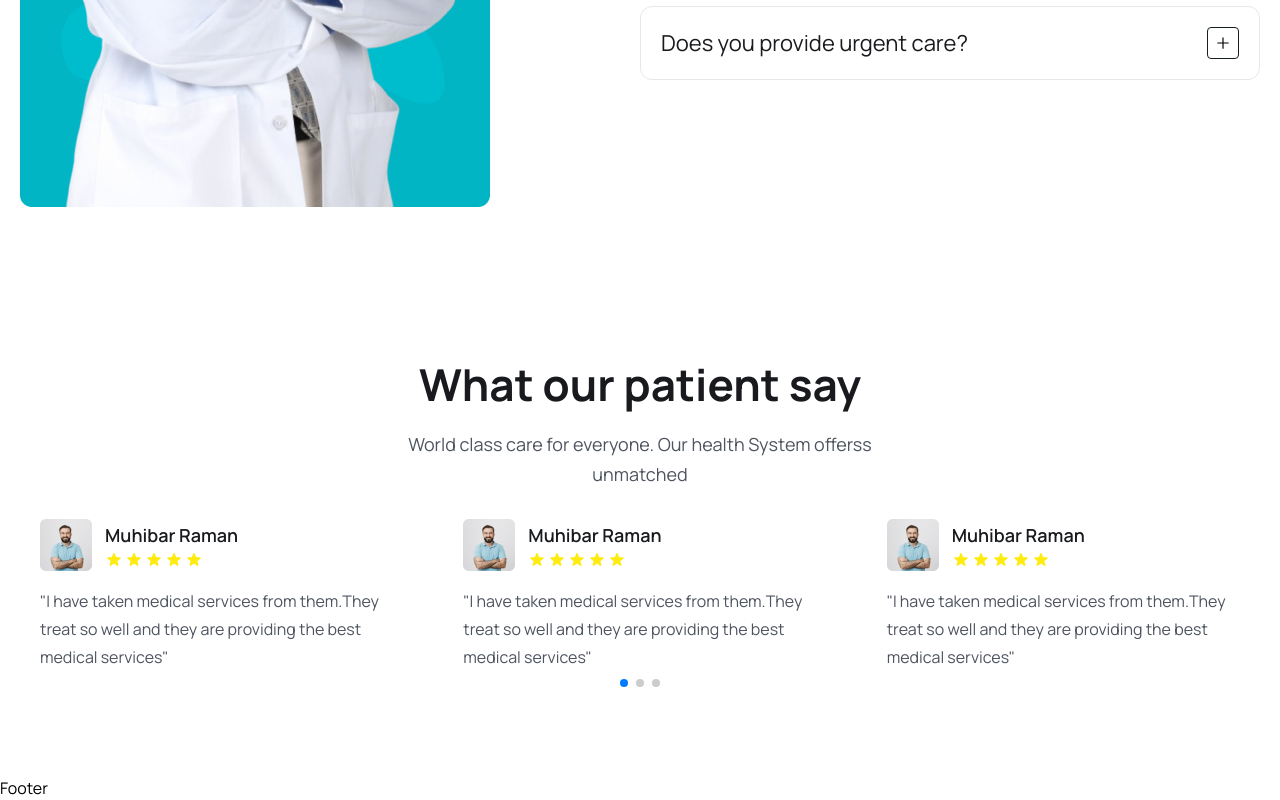
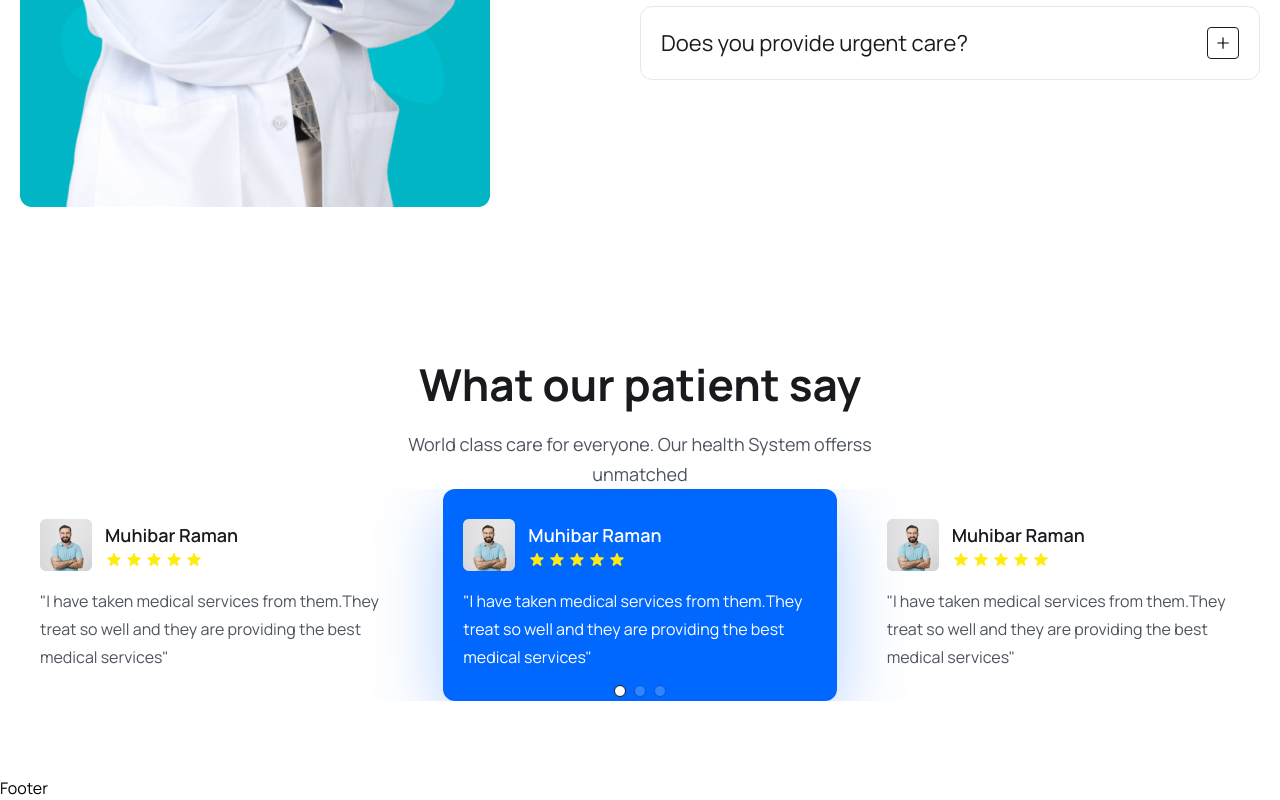
Before and after one commit to Isurulak1/Doctor_apoiment_bookingapp, a React (Vite) app in the folder frontend/: page / in a window 1280 px wide. Shown: the part 5598-6398 px from the top of the page. Built offline with nearby package versions, Linux system fonts and the light colour scheme.

Commit message:
style  swiperslide

```diff
--- a/frontend/src/App.css
+++ b/frontend/src/App.css
@@ -10,6 +10,31 @@
     font-family: "Manrope", sans-serif;
 }
 
+.swiper-pagination-bullet{
+    width: 12px !important;
+    height: 12px !important;
+    border: 1px solid #181a1e !important;
+    background: #fff !important;
+}
+
+.swiper{
+    padding-bottom: 70px;
+}
+
+.swiper-slide.swiper-slide-next{
+    background: #0067ff;
+    border-radius: 12px;
+    box-shadow: 0px 20px 70px rgba(0, 103, 255, 0.3);
+}
+
+.swiper-slide.swiper-slide-next h4,
+.swiper-slide.swiper-slide-next p{
+    color: #fff !important;
+}
+
+.swiper-pagination{
+    top: 90% !important;
+}
 .sticky_header{
     width: 100%;
     height: 80px;
```
